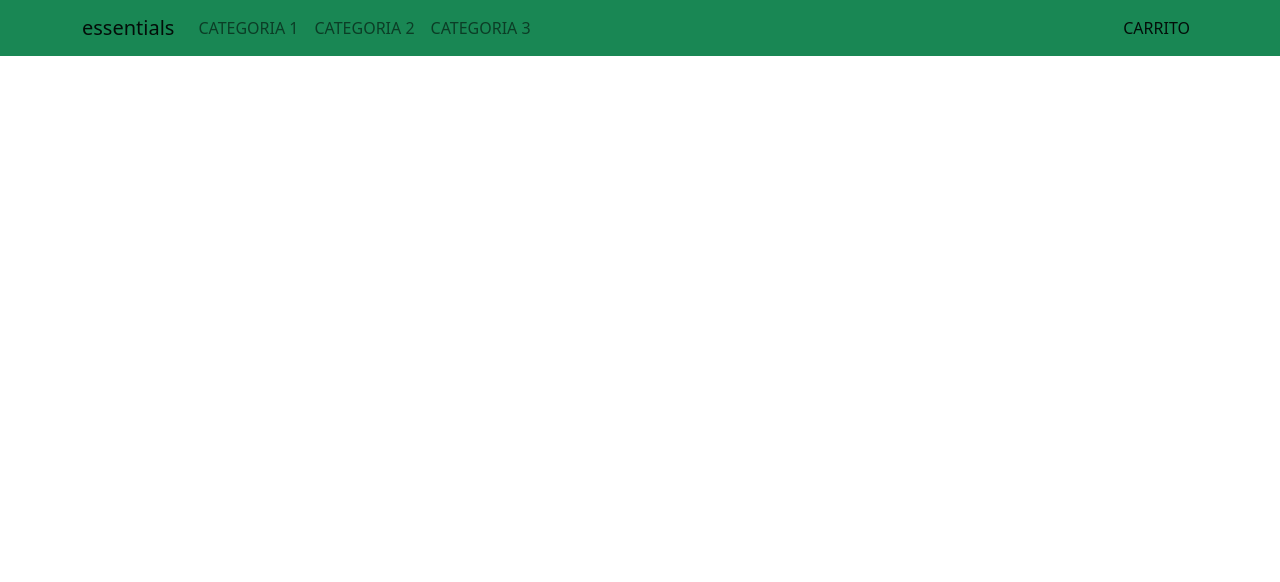
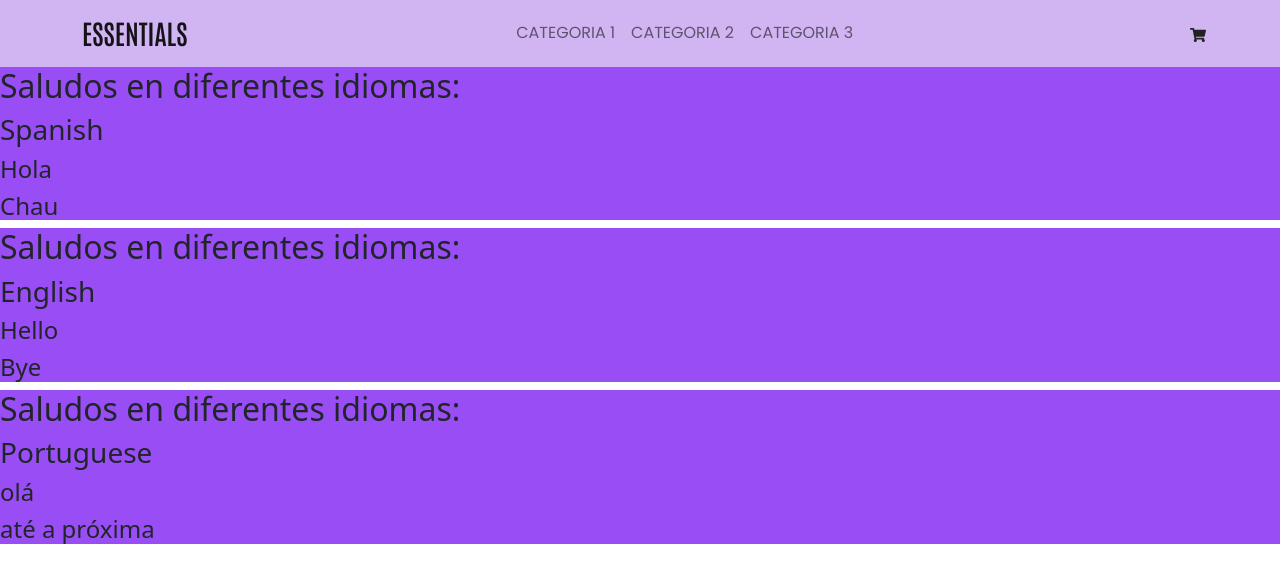
Before and after one commit to alvarezfelipedev/ecomm-alvarez-felipe, a React (Create React App) app: page / in a window 1280 px wide. Shown: the top 582 px of the page. Built offline with nearby package versions, Linux system fonts and the light colour scheme.

Commit message:
creacion del landing

```diff
--- a/package.json
+++ b/package.json
@@ -10,6 +10,7 @@
     "react": "^18.2.0",
     "react-bootstrap": "^2.5.0",
     "react-dom": "^18.2.0",
+    "react-icons": "^4.4.0",
     "react-scripts": "5.0.1",
     "web-vitals": "^2.1.4"
   },
--- a/public/index.html
+++ b/public/index.html
@@ -24,6 +24,11 @@
       work correctly both with client-side routing and a non-root public URL.
       Learn how to configure a non-root public URL by running `npm run build`.
     -->
+    <!--FONTS-->
+      <!--FONT ANTONIO-->
+      <link href="https://fonts.googleapis.com/css2?family=Antonio:wght@600&display=swap" rel="stylesheet">
+      <!--FONT POPPINS-->
+      <link href="https://fonts.googleapis.com/css2?family=Poppins&display=swap" rel="stylesheet">
     <title>React App</title>
   </head>
   <body>
--- a/src/App.js
+++ b/src/App.js
@@ -1,9 +1,17 @@
 import 'bootstrap/dist/css/bootstrap.min.css';
-import NavBar from "./components/NavBar";
+import ItemListContainer from './components/ItemListContainer/ItemListContainer';
+import NavBar from "./components/NavBar/NavBar";
 
 function App() {
   return (
+    <>
     <NavBar/>
+    <section>
+    <ItemListContainer language= 'Spanish' greeting ='Hola' farewell ='Chau'/>
+    <ItemListContainer language = 'English' greeting = 'Hello' farewell = 'Bye'/>
+    <ItemListContainer language = 'Portuguese' greeting ='olá' farewell ='até a próxima'/>
+    </section>
+    </>
   );
 }
 
--- /dev/null
+++ b/src/components/CartWidget/CartWidget.css
@@ -0,0 +1,4 @@
+.cartWidget{
+    color: rgb(34, 34, 34);
+    width: 50%;
+}
--- /dev/null
+++ b/src/components/CartWidget/CartWidget.js
@@ -0,0 +1,13 @@
+import React from 'react'
+import {FaShoppingCart} from 'react-icons/fa';
+import './CartWidget.css'
+
+const Carrito = () => {
+  return (
+    <div className='cartWidget'>
+      <FaShoppingCart/>
+    </div>
+  )
+}
+
+export default Carrito;
--- /dev/null
+++ b/src/components/ItemListContainer/ItemListContainer.css
@@ -0,0 +1,3 @@
+.ItemListContainer{
+    background-color: rgb(153, 77, 245);
+}
--- /dev/null
+++ b/src/components/ItemListContainer/ItemListContainer.js
@@ -0,0 +1,29 @@
+import React from "react";
+import './ItemListContainer.css'
+
+const ItemListContainer = (props) => {
+    return (
+        <div className="ItemListContainer">
+            <h2>Saludos en diferentes idiomas:</h2>
+            <h3>{props.language}</h3>
+            <h4>{props.greeting}</h4>
+            <h4>{props.farewell}</h4>
+        </div>
+    )
+}
+
+// -------- MANERA 2 DE USAR PROPS --------
+
+// const ItemListContainer = (greeting, mensaje, otroMensaje, otroMensaje2) => {
+//     return (
+//         <div className="listaMensajes">
+//             <h1>ItemListContainer</h1>
+//             <div>{greeting}</div>
+//             <div>{mensaje}</div>
+//             <div>{otroMensaje}</div>
+//             <div>{otroMensaje2}</div>
+//         </div>
+//     );
+// };
+
+export default ItemListContainer;
--- /dev/null
+++ b/src/components/NavBar/NavBar.css
@@ -0,0 +1,17 @@
+.bg{
+    background-color: rgb(209, 181, 243);
+    color: black;
+}
+
+.titulo{
+    font-family: 'Antonio', sans-serif;
+    font-size: 1.7em;
+}
+
+.categorias{
+    font-family: 'Poppins', sans-serif;
+}
+
+.carrito{
+    width: 50%;
+}
--- a/src/components/NavBar.js
+++ b/src/components/NavBar/NavBar.js
@@ -1,25 +1,28 @@
 import Container from 'react-bootstrap/Container';
 import Nav from 'react-bootstrap/Nav';
 import Navbar from 'react-bootstrap/Navbar';
+import Carrito from '../CartWidget/CartWidget';
+import './NavBar.css'
+
 
 const NavBar = () => {
   return (
-    <Navbar bg="success" expand="lg">
+    <Navbar className='bg' expand="lg">
       <Container>
-      <Navbar.Brand href="#home">
-            essentials
+      <Navbar.Brand className='titulo' href="#home">
+            ESSENTIALS
           </Navbar.Brand>
         <Navbar.Toggle aria-controls="basic-navbar-nav" />
-        <Navbar.Collapse id="basic-navbar-nav">
-          <Nav className="d-flex justify-content-center">
+        <Navbar.Collapse id="basic-navbar-nav" className="justify-content-center">
+          <Nav className='categorias'>
             <Nav.Link href="#link">CATEGORIA 1</Nav.Link>
             <Nav.Link href="#link">CATEGORIA 2</Nav.Link>
             <Nav.Link href="#link">CATEGORIA 3</Nav.Link>
           </Nav>
         </Navbar.Collapse>
         <Nav className="justify-content-end" activeKey="/home">
-        <Nav.Item>
-          <Nav.Link href="/home">CARRITO</Nav.Link>
+        <Nav.Item className='carrito'>
+          <Nav.Link className='carrito' href="/compras"><Carrito/></Nav.Link>
         </Nav.Item>
       </Nav>
       </Container>
```
Also changed, not shown: 1 other file (tests, documents, lock files or other folders).
